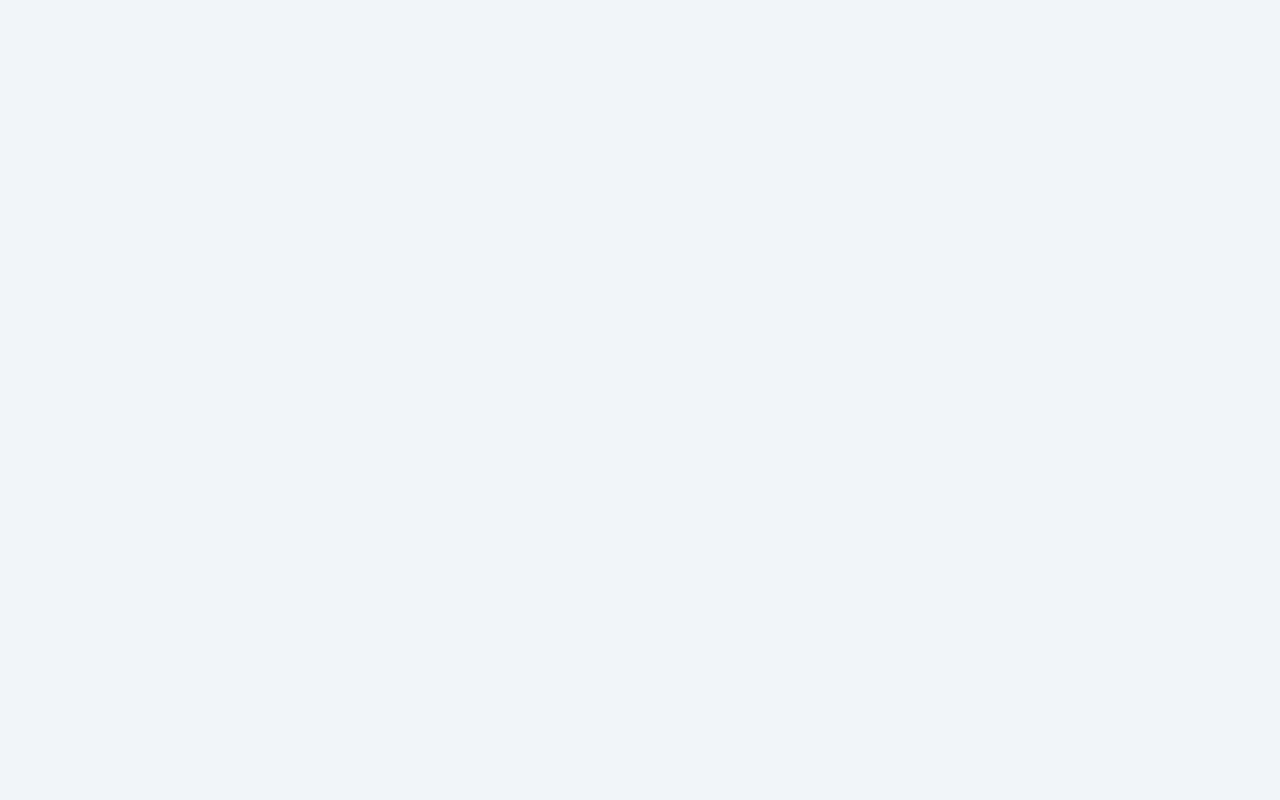
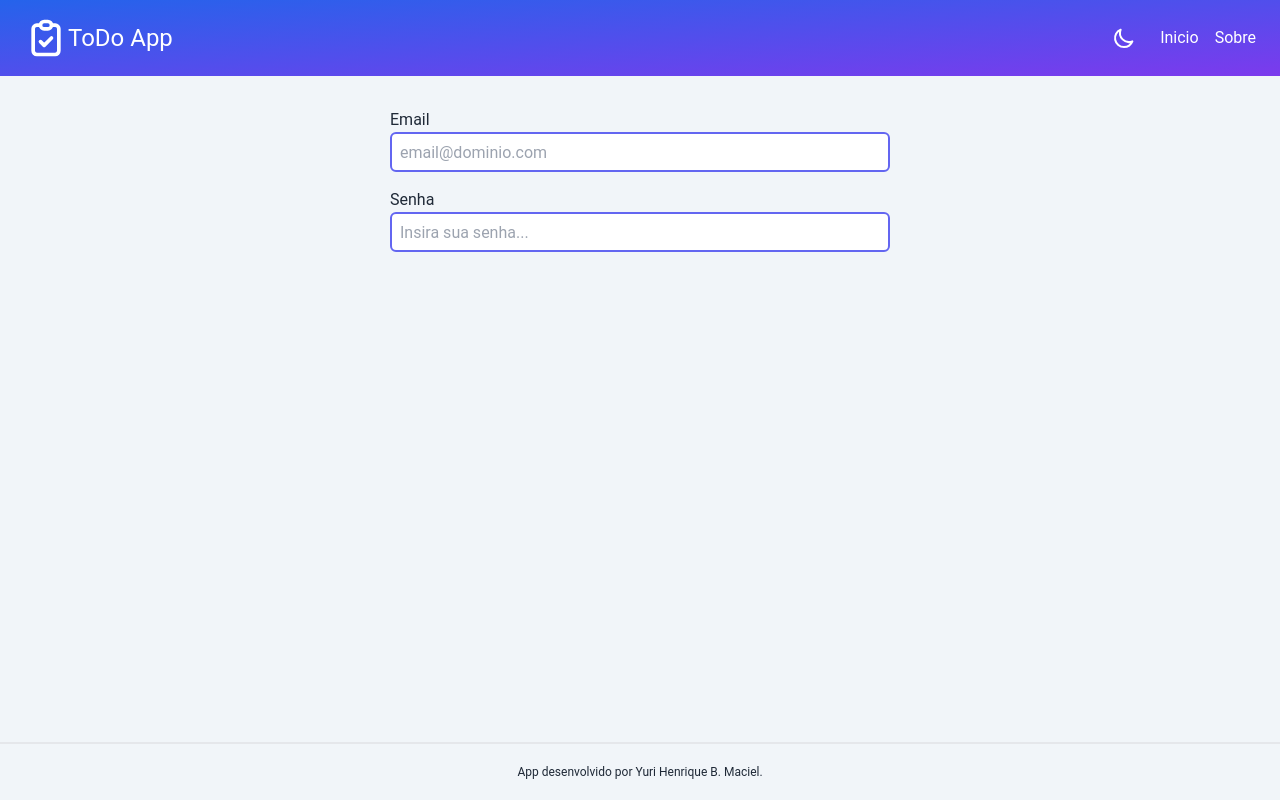
Before and after one commit to yurihnrq/todo-app-cra, a React (Create React App) app: page /login in a window 1280 px wide. Before the commit this address had no page. Built offline with nearby package versions, Linux system fonts and the light colour scheme.

Commit message:
update: improved Input style

```diff
--- a/src/app/App.tsx
+++ b/src/app/App.tsx
@@ -3,13 +3,18 @@ import { BrowserRouter as Router, Routes, Route } from 'react-router-dom';
 
 import ToDo from '../pages/ToDo';
 import About from '../pages/About';
+import PrivateRoutes from '../routes/PrivateRoutes';
+import Login from '../pages/Login';
 
 function App() {
 	return (
 		<Router>
 			<Routes>
 				<Route path='/sobre' element={<About />} />
-				<Route path='/' element={<ToDo />} />
+				<Route path='/login' element={<Login />} />
+				<Route element={<PrivateRoutes />}>
+					<Route path='/' element={<ToDo />} />
+				</Route>
 			</Routes>
 		</Router>
 	);
--- /dev/null
+++ b/src/components/LoginForm.tsx
@@ -0,0 +1,36 @@
+import React, { FormEventHandler, useState } from 'react';
+import Input from './layout/Input';
+import styles from './styles/LoginForm.module.css';
+
+const LoginForm: React.FC = () => {
+
+	const [email, setEmail] = useState<string>('');
+	const [password, setPassword] = useState<string>('');
+
+	const formHandler: FormEventHandler<HTMLFormElement> = (event) => {
+		event.preventDefault();
+	};
+
+	return (
+		<form onSubmit={formHandler} className={styles.Form}>
+			<label htmlFor='email'>
+				Email
+			</label>
+			<Input
+				id='email' type='email' value={email}
+				onChange={(e) => setEmail(e.target.value)}
+				placeholder='email@dominio.com' className='mb-4'
+			/>
+			<label htmlFor='password'>
+				Senha
+			</label>
+			<Input
+				id='password' type='password' value={password}
+				onChange={(e) => setPassword(e.target.value)}
+				placeholder='Insira sua senha...'
+			/>
+		</form>
+	);
+};
+
+export default LoginForm;
--- a/src/components/layout/Input.tsx
+++ b/src/components/layout/Input.tsx
@@ -10,7 +10,7 @@ interface IInput {
 	maxLength?: number,
 	minLenhth?: number
 	className?: string,
-	placeholder: string | undefined,
+	placeholder?: string | undefined,
 	onChange?: ChangeEventHandler<HTMLInputElement>,
 }
 
@@ -19,8 +19,11 @@ const Input: React.FC<IInput> = ({ id, type, value, min, max, maxLength, minLenh
 		<input
 			type={type} id={id} value={value} min={min} max={max}
 			maxLength={maxLength} minLength={minLenhth}
-			className={`${styles.Input} ${className} dark:bg-slate-500 dark:text-white`} onChange={onChange}
-			placeholder={placeholder}
+			onChange={onChange} placeholder={placeholder}
+			className={`
+				${styles.Input} ${className}
+				dark:bg-slate-500 dark:text-white
+			`}
 		/>
 	);
 };
--- a/src/components/styles/Input.module.css
+++ b/src/components/styles/Input.module.css
@@ -1,5 +1,10 @@
 .Input {
 	@apply block w-full h-10 rounded-md px-2;
 	@apply border-2 border-indigo-500;
-	@apply focus:outline-indigo-800 outline-4;
+	@apply outline-none;
+	transition: all ease-in-out 0.1s;
 }
+
+.Input:focus {
+	box-shadow: 0px 0px 0px 3px rgba(99, 102, 241, 0.4);
+}
--- a/src/index.css
+++ b/src/index.css
@@ -9,7 +9,7 @@ html {
 }
 
 body {
-	@apply bg-slate-100 text-gray-800 dark:bg-slate-600 dark:text-slate-300;
+	@apply bg-slate-100 text-gray-800 dark:bg-slate-600 dark:text-slate-100;
 	font-family: 'Roboto', sans-serif;
 	-webkit-font-smoothing: antialiased;
 	-moz-osx-font-smoothing: grayscale;
--- a/src/pages/About.tsx
+++ b/src/pages/About.tsx
@@ -1,6 +1,6 @@
 import React from 'react';
 import Layout from '../components/layout/Layout';
-import styles from './About.module.css';
+import styles from './styles/About.module.css';
 
 const About: React.FC = () => {
 	return (
--- a/src/pages/Login.tsx
+++ b/src/pages/Login.tsx
@@ -1,12 +1,12 @@
 import React from 'react';
-
+import LoginForm from '../components/LoginForm';
 import Layout from '../components/layout/Layout';
 
 const Login: React.FC = () => {
 
 	return (
 		<Layout>
-			Login
+			<LoginForm />
 		</Layout>
 	);
 };
--- a/src/pages/ToDo.tsx
+++ b/src/pages/ToDo.tsx
@@ -3,7 +3,7 @@ import Layout from '../components/layout/Layout';
 import Table from '../components/Table';
 import Form from '../components/TodoForm';
 
-import styles from './ToDo.module.css';
+import styles from './styles/ToDo.module.css';
 import ToDo from '../core/ToDo';
 
 const Home: React.FC = () => {
--- a/src/routes/PrivateRoutes.tsx
+++ b/src/routes/PrivateRoutes.tsx
@@ -2,7 +2,7 @@ import React from 'react';
 import { Navigate, Outlet } from 'react-router-dom';
 
 const PrivateRoutes: React.FC = () => {
-	const isAuth = true;
+	const isAuth = false;
 	return isAuth ? <Outlet /> : <Navigate to='/login' />;
 };
 
```
Also changed, not shown: src/pages/styles/About.module.css (renamed from src/pages/About.module.css), src/pages/styles/ToDo.module.css (renamed from src/pages/ToDo.module.css).
